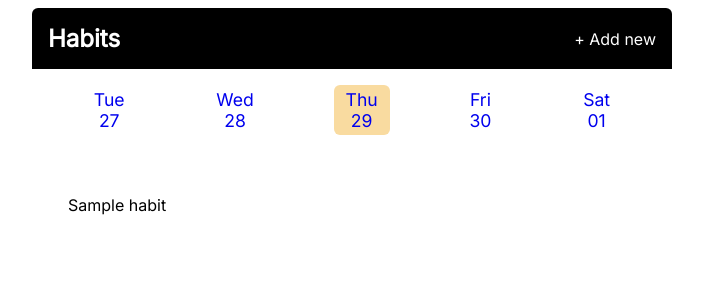
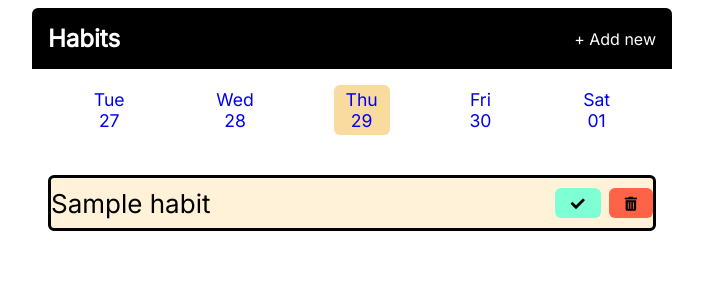
Before and after one commit to rafael-hsm/habit_tracker, a Flask app: page / in a window 1280 px wide. Shown: the top 300 px of the page, without its empty margins (288-991 px from the left). Run offline with Flask 3, Linux system fonts and the light colour scheme; a database or web service that is not in the repository returns one stand-in record (values such as "Sample title").

Commit message:
atualização e implementação de novos features

```diff
--- a/routes.py
+++ b/routes.py
@@ -21,21 +21,27 @@ def todo():
 
 def today_at_midnight():
     today = datetime.datetime.today()
-    return datetime.datetime(today.year, today.month, today.day)
+    return today.replace(hour=0, minute=0, second=0, microsecond=0)
 
 
 @pages.route("/")
 def index():
     date_str = request.args.get("date")
     if date_str:
-        selected_date = datetime.datetime.fromisoformat(date_str)
+        selected_date = datetime.datetime.fromisoformat(date_str).date()
     else:
-        selected_date = datetime.datetime.today()
+        selected_date = datetime.datetime.today().date()
 
-    habits_on_date = current_app.db.habits.find({"added": {"$lte": selected_date}})
+    start_of_day = datetime.datetime.combine(selected_date, datetime.time.min)
+    end_of_day = datetime.datetime.combine(selected_date, datetime.time.max)
+
+    habits_on_date = current_app.db.habits.find({
+        "added": {"$gte": start_of_day, "$lte": end_of_day}
+    })
+
     completions = [
         habit["habit"]
-        for habit in current_app.db.completions.find({"date": selected_date})
+        for habit in current_app.db.completions.find({"date": start_of_day.strftime("%Y-%m-%d")})
     ]
 
     return render_template(
@@ -44,30 +50,59 @@ def index():
         selected_date=selected_date,
         completions=completions,
         title="Habit Tracker - Home",
-        )
+    )
+
+
 
 
 @pages.route("/add", methods=["GET", "POST"])
 def add_habit():
+    if request.method == "POST":
+        habit_name = request.form.get("habit")
+        selected_date_str = request.args.get("date")
+
+        if selected_date_str:
+            selected_date = datetime.datetime.strptime(selected_date_str, "%Y-%m-%d").date()
+        else:
+            selected_date = datetime.datetime.today().date()
+
+        current_app.db.habits.insert_one(
+            {"_id": uuid.uuid4().hex, "added": datetime.datetime.combine(selected_date, datetime.datetime.min.time()), "name": habit_name}
+        )
+
+
+        return redirect(url_for(".index", date=selected_date_str))
+
     today = today_at_midnight()
-
-    if request.method == "POST":
-       current_app.db.habits.insert_one(
-           {"_id": uuid.uuid4().hex, "added": today, "name": request.form.get("habit")}
-       )
 
     return render_template(
         "add_habit.html",
         title="Habit Tracker - Add Habit",
         selected_date=today,
-        )
+    )
 
 
 @pages.route("/complete", methods=["POST"])
 def complete():
     date_string = request.form.get("date")
-    habit = request.form.get("habitId")
-    date = datetime.datetime.fromisoformat(date_string)
-    current_app.db.completions.insert_one({"date":date, "habit": habit})
+    habit_id = request.form.get("habitId")
+    date = datetime.datetime.fromisoformat(date_string).date()
+
+    # Converter a data para uma representação de string
+    date_str = date.strftime("%Y-%m-%d")
+
+    current_app.db.completions.insert_one({"date": date_str, "habit": habit_id})
+
+    # Atualize a tarefa como concluída no banco de dados
+    current_app.db.habits.update_one(
+        {"_id": habit_id},
+        {"$set": {"completed": True}}
+    )
 
     return redirect(url_for(".index", date=date_string))
+
+
+@pages.route("/delete/<habitId>", methods=['POST'])
+def delete_habit(habitId):
+    current_app.db.habits.delete_one({'_id': habitId})
+    return redirect(url_for('.index'))
--- a/static/css/main.css
+++ b/static/css/main.css
@@ -155,3 +155,37 @@ body {
     background-color: unset;
     cursor: pointer;
 }
+
+.habit__actions {
+    display: flex;
+    gap: 0.5rem;
+}
+
+.habit__confirm-button {
+    font-size: inherit;
+    background-color: aquamarine;
+    cursor: pointer;
+    border-radius: 6px;
+    border: none;
+    padding: 0.5rem 1rem;
+    height: 30px;
+    font-size: 14px;
+    margin-top: 10px;
+}
+
+.habit__delete-button {
+    font-size: inherit;
+    background-color: tomato;
+    cursor: pointer;
+    border-radius: 6px;
+    border: none;
+    padding: 0.5rem 1rem;
+    height: 30px;
+    font-size: 14px;
+    margin: 10px 0px;
+}
+
+
+.habit__name.completed {
+    text-decoration: line-through;
+}
--- a/templates/add_habit.html
+++ b/templates/add_habit.html
@@ -1,8 +1,9 @@
 {% extends "layout.html" %}
 
 {% block main %}
-    <form class="form" method="POST">
+    <form class="form" method="POST" action="{{ url_for('habits.add_habit', date=selected_date.strftime('%Y-%m-%d')) }}">
         <textarea class="form__input" name="habit" id="habit" cols="30" rows="3" placeholder="Add a new daily habit"></textarea>
+        <input type="hidden" name="selected_date" value="{{ selected_date.strftime('%Y-%m-%d') }}">
         <button class="form__button" type="submit">Add</button>
     </form>
 {% endblock %}
--- a/templates/index.html
+++ b/templates/index.html
@@ -4,27 +4,29 @@
     <section class="habit-list">
         {% for habit in habits %}
             {% set completed = habit["_id"] in completions %}
-                {% if completed  %}
-                    <div class="habit completed">
-                        <p class="habit__name">
-                            {{ habit["name"] }}
-                        </p>
-                        <svg class="habit__icon" xmlns="http://www.w3.org/2000/svg" viewBox="0 0 20 20" fill="currentColor">
-                            <path fill-rule="evenodd" d="M10 18a8 8 0 100-16 8 8 0 000 16zm3.707-9.293a1 1 0 00-1.414-1.414L9 10.586 7.707 9.293a1 1 0 00-1.414 1.414l2 2a1 1 0 001.414 0l4-4z" clip-rule="evenodd" />
-                        </svg>
-                    </div>
-                {% else %}
-                    <div class="habbit">
-                        <form method="POST" class="habbit__form" action="{{ url_for('habits.complete') }}">
+            <div class="habit{{ ' completed' if completed else '' }}">
+                <p class="habit__name{{ ' completed' if completed else '' }}">
+                    {{ habit["name"] }}
+                </p>
+                {% if not completed %}
+                    <div class="habit__actions">
+                        <form method="POST" class="habit__form" action="{{ url_for('habits.complete') }}">
                             <input type="hidden" name="habitId" value="{{ habit['_id'] }}">
                             <input type="hidden" name="date" value="{{ selected_date }}">
-                            <button type="sumbit" class="habit__button">
-                                {{ habit["name"] }}
+                            <button type="submit" class="habit__confirm-button">
+                                <i class="fas fa-check"></i>
+                            </button>
+                        </form>
+                        <form method="POST" class="habit__form" action="{{ url_for('habits.delete_habit', habitId=habit['_id']) }}">
+                            <input type="hidden" name="date" value="{{ selected_date }}">
+                            <button type="submit" class="habit__delete-button">
+                                <i class="fas fa-trash-alt"></i>
                             </button>
                         </form>
 
                     </div>
-                {% endif%}
-        {% endfor%}
+                {% endif %}
+            </div>
+        {% endfor %}
     </section>
 {% endblock %}
--- a/templates/layout.html
+++ b/templates/layout.html
@@ -6,6 +6,7 @@
     <meta name="viewport" content="width=device-width, initial-scale=1.0">
     <title>{{ title }}</title>
     <link rel="stylesheet" href="https://fonts.googleapis.com/css2?family=Inter&display=swap">
+    <link rel="stylesheet" href="https://cdnjs.cloudflare.com/ajax/libs/font-awesome/5.15.3/css/all.min.css">
     <link rel="stylesheet" href="{{ url_for('static', filename='css/main.css') }}">
     {% block head %} {% endblock %}
 </head>
```
Also changed, not shown: README.md, 1 other file.
